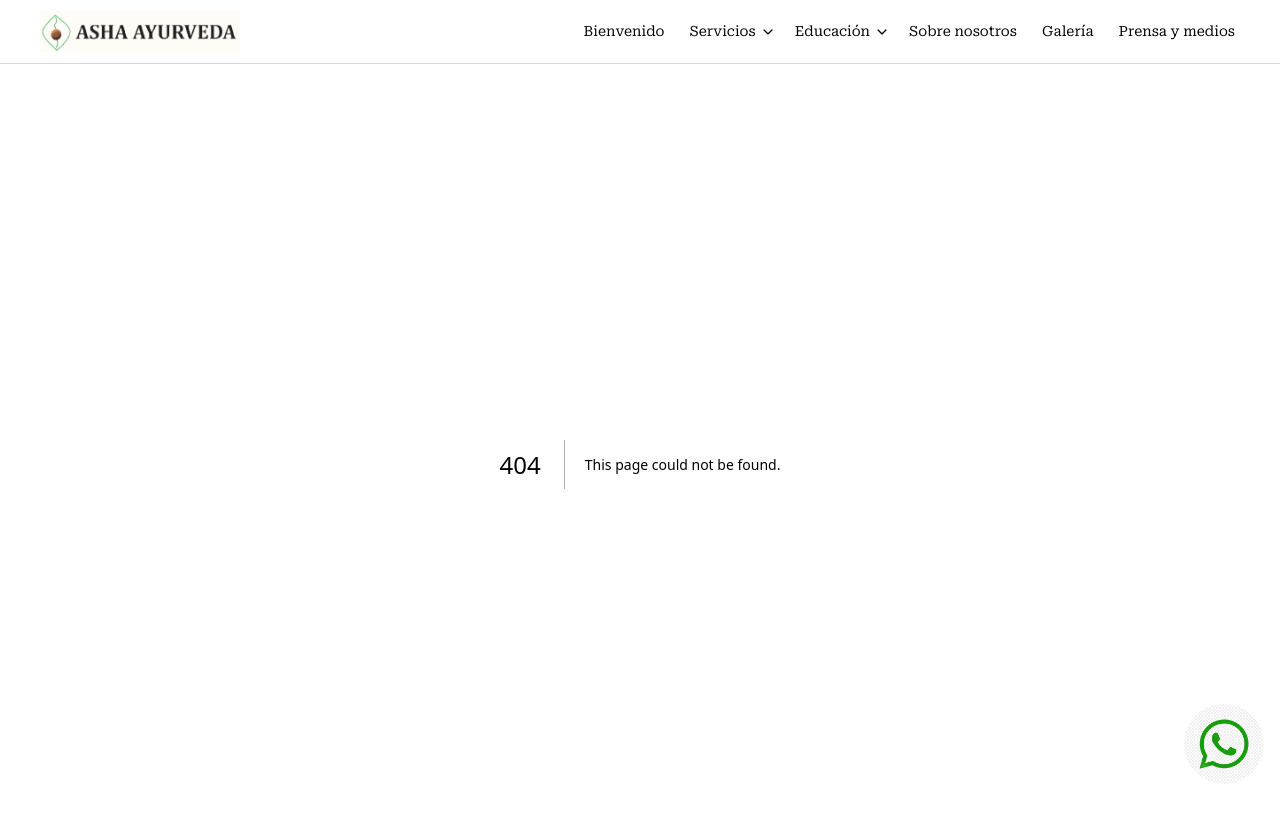
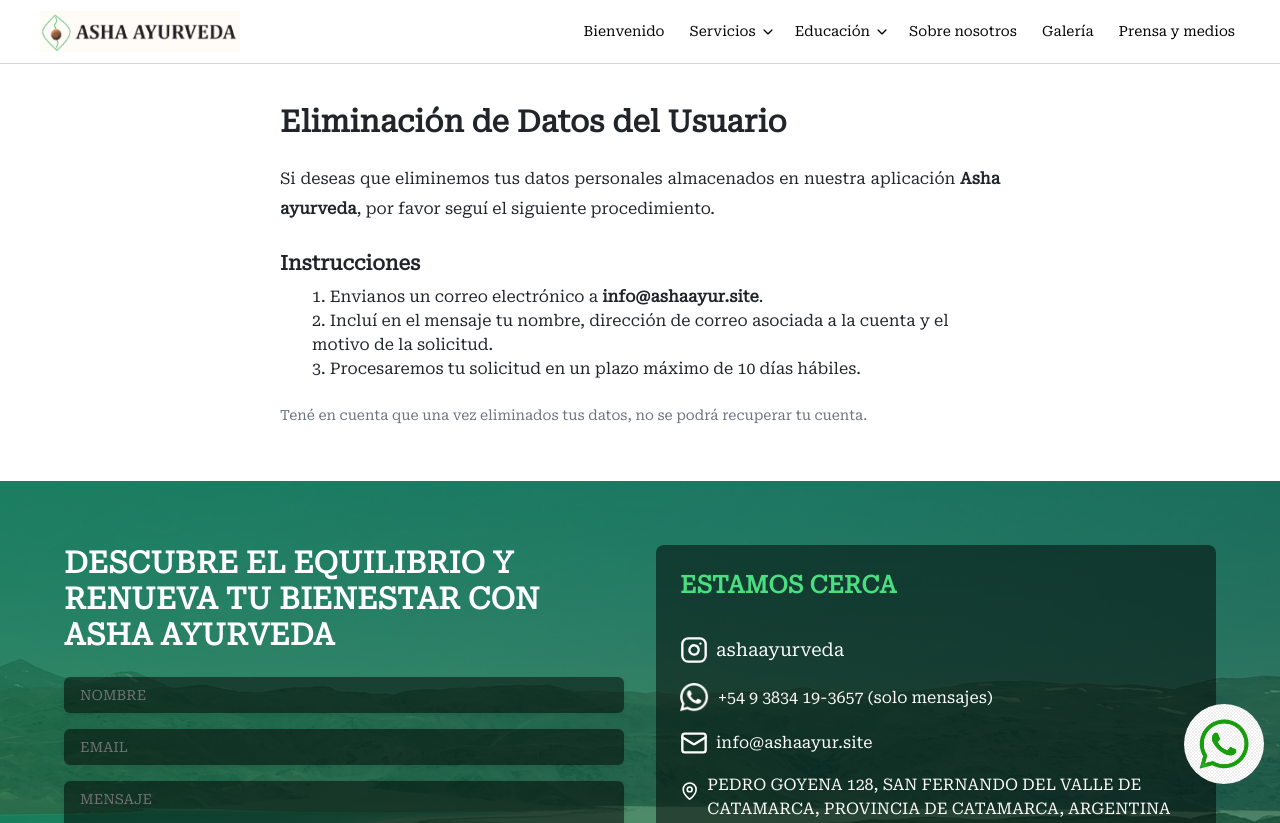
Before and after one commit to FedericoCampi/ashaayurveda, a Next.js app: page /delete-user-data in a window 1280 px wide. Before the commit this address had no page. Shown: the top 823 px of the page. Built offline with nearby package versions, Linux system fonts and the light colour scheme.

Commit message:
pagina de intrucciones borrar datos de usuario

```diff
--- /dev/null
+++ b/src/app/delete-user-data/page.tsx
@@ -0,0 +1,30 @@
+import React from 'react';
+
+const DeleteUserDataPage = () => {
+  return (
+    <div className="max-w-3xl mx-auto py-10 px-4">
+      <h1 className="text-3xl font-bold mb-6">Eliminación de Datos del Usuario</h1>
+
+      <p className="mb-4">
+        Si deseas que eliminemos tus datos personales almacenados en nuestra aplicación <strong>Asha ayurveda</strong>, por favor seguí el siguiente procedimiento.
+      </p>
+
+      <h2 className="text-xl font-semibold mt-6 mb-2">Instrucciones</h2>
+      <ol className="list-decimal list-inside mb-4">
+        <li>Envianos un correo electrónico a <strong>info@ashaayur.site</strong>.</li>
+        <li>Incluí en el mensaje tu nombre, dirección de correo asociada a la cuenta y el motivo de la solicitud.</li>
+        <li>Procesaremos tu solicitud en un plazo máximo de 10 días hábiles.</li>
+      </ol>
+
+      {/* <p className="mb-4">
+        También podés solicitarnos directamente desde la aplicación, en la sección de ajustes → “Eliminar mi cuenta”.
+      </p> */}
+
+      <p className="text-sm text-gray-500">
+        Tené en cuenta que una vez eliminados tus datos, no se podrá recuperar tu cuenta.
+      </p>
+    </div>
+  );
+};
+
+export default DeleteUserDataPage;
```
